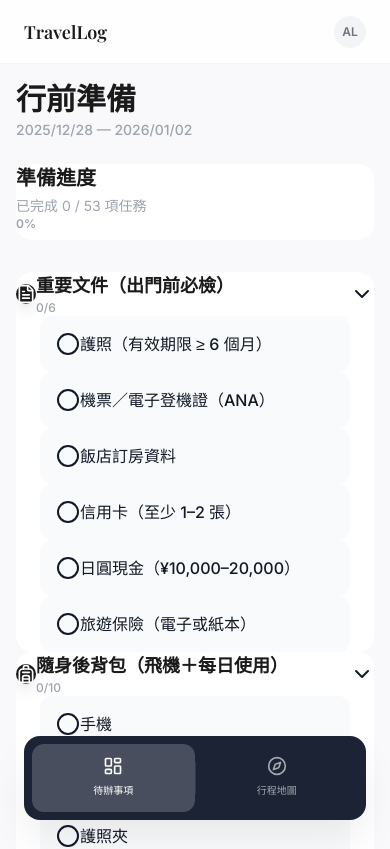
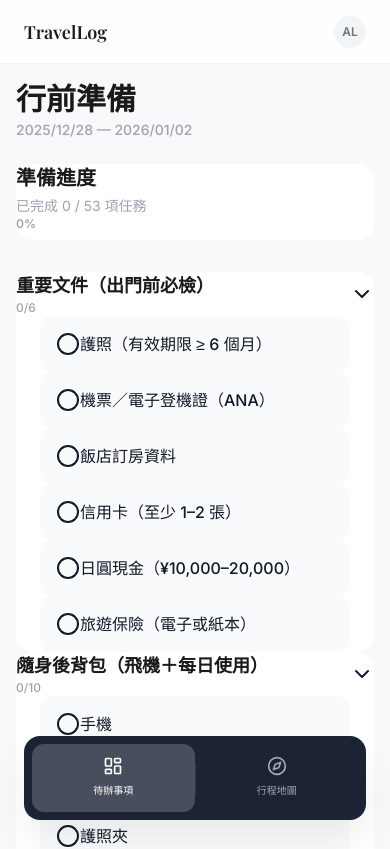
Before and after one commit to AaronLaiGX/travel-helper, a React (Vite) app: page / in a window 390 px wide. Shown: the top 849 px of the page. Built offline with nearby package versions, Linux system fonts and the light colour scheme; a web font is replaced by a local one.

Commit message:
refactor: Streamline UI animations, remove checklist icons, and enhance tab navigation with scroll-to-top.

```diff
--- a/App.tsx
+++ b/App.tsx
@@ -7,6 +7,10 @@ import { LayoutDashboard, Compass, CalendarDays, Settings, Plane } from 'lucide-
 
 function App() {
   const [activeTab, setActiveTab] = useState<'checklist' | 'itinerary'>('checklist');
+
+  React.useEffect(() => {
+    window.scrollTo({ top: 0, behavior: 'smooth' });
+  }, [activeTab]);
 
   // Sidebar Component (Desktop)
   const Sidebar = () => (
@@ -71,7 +75,7 @@ function App() {
       </header>
 
       {/* Main Content Area */}
-      <main className="max-w-5xl mx-auto px-4 sm:px-8 py-4 md:py-12">
+      <main className="max-w-5xl mx-auto px-4 sm:px-8 py-4 md:py-12 pb-32 md:pb-12">
         {/* Page Header */}
         <div className="mb-6 md:mb-12">
           <motion.h1
@@ -90,7 +94,7 @@ function App() {
             initial={{ opacity: 0, y: 10 }}
             animate={{ opacity: 1, y: 0 }}
             exit={{ opacity: 0, y: -10 }}
-            transition={{ duration: 0.3 }}
+            transition={{ duration: 0.15 }}
           >
             {activeTab === 'checklist' ? <Checklist /> : <Itinerary />}
           </motion.div>
--- a/components/Checklist.tsx
+++ b/components/Checklist.tsx
@@ -99,8 +99,6 @@ const Checklist: React.FC = () => {
             <motion.div
               key={category.id}
               layout
-              initial={{ opacity: 0, y: 10 }}
-              animate={{ opacity: 1, y: 0 }}
               className={clsx(
                 "group bg-white rounded-2xl overflow-hidden transition-all duration-300 border",
                 isAllChecked ? "border-gray-100 opacity-60 hover:opacity-100" : "shadow-sm border-gray-100/50 hover:shadow-lg hover:border-gray-200"
@@ -112,13 +110,8 @@ const Checklist: React.FC = () => {
                 className="p-6 flex items-center justify-between cursor-pointer select-none"
               >
                 <div className="flex items-center gap-5">
-                  <div className={clsx(
-                    "p-3 rounded-2xl transition-all duration-300",
-                    isAllChecked ? "bg-gray-100 text-gray-400" : "bg-primary text-white shadow-lg shadow-primary/20"
-                  )}>
-                    {Icon ? <Icon size={20} strokeWidth={2} /> : <Icons.Circle size={20} />}
-                  </div>
-                  <div>
+                  {/* Icon removed as per user request */}
+                  <div className="pl-2">
                     <h3 className={clsx("text-lg font-bold transition-colors", isAllChecked ? "text-gray-400" : "text-primary")}>
                       {category.title}
                     </h3>
--- a/components/Itinerary.tsx
+++ b/components/Itinerary.tsx
@@ -26,8 +26,7 @@ const Itinerary: React.FC = () => {
               <motion.div
                 key={index}
                 initial={{ opacity: 0, y: 20 }}
-                whileInView={{ opacity: 1, y: 0 }}
-                viewport={{ once: true, margin: "-20px" }}
+                animate={{ opacity: 1, y: 0 }}
                 transition={{ duration: 0.5, delay: index * 0.05 }}
                 className="relative pl-12"
               >
```
